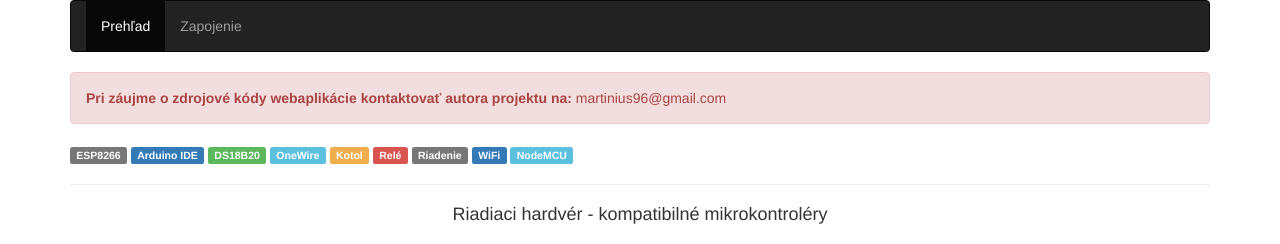
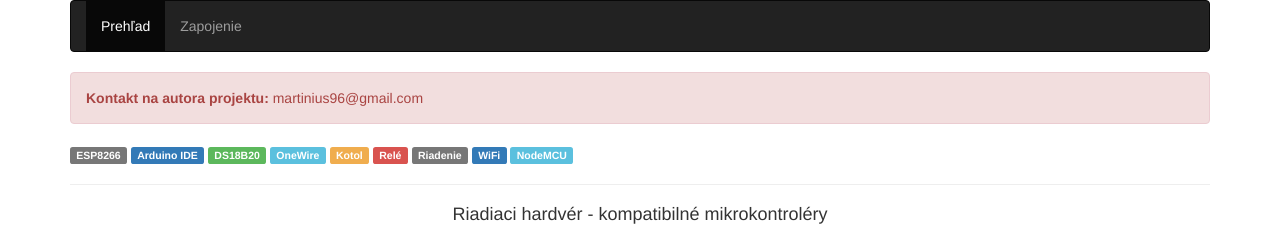
Before and after one commit to martinius96/autonomne-vykurovanie, a plain HTML site: page docs/index.html in a window 1280 px wide. Shown: the top 244 px of the page. Drawn offline with nearby package versions, Linux system fonts and the light colour scheme.

Commit message:
Update index.html

```diff
--- a/docs/index.html
+++ b/docs/index.html
@@ -51,7 +51,7 @@
   </div>
 </nav>
 <div class="alert alert-danger">
-	<strong>Pri záujme o zdrojové kódy webaplikácie kontaktovať autora projektu na: </strong>martinius96@gmail.com
+	<strong>Kontakt na autora projektu: </strong>martinius96@gmail.com
 </div>
 <span class="label label-default">ESP8266</span>
 <span class="label label-primary">Arduino IDE</span>
```
